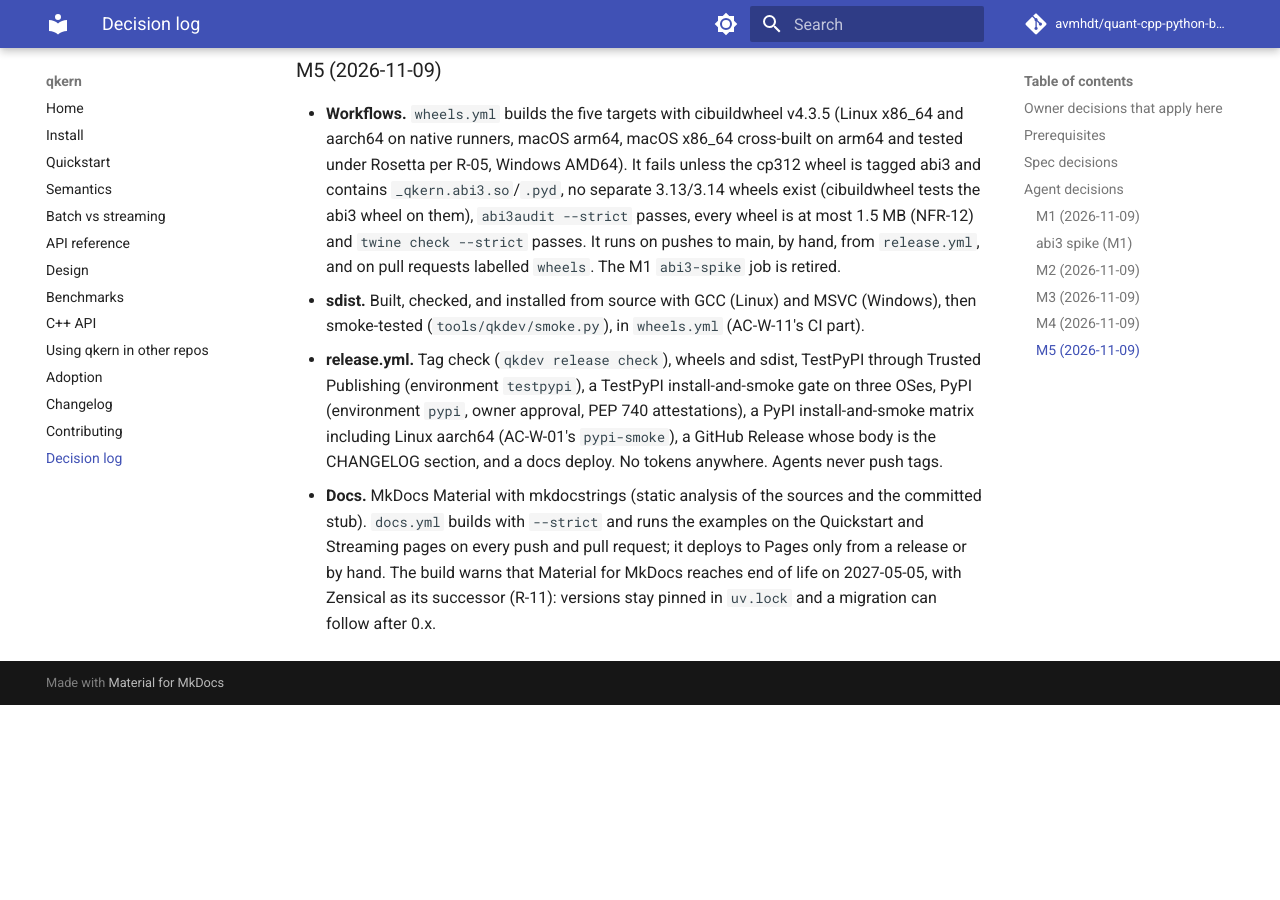
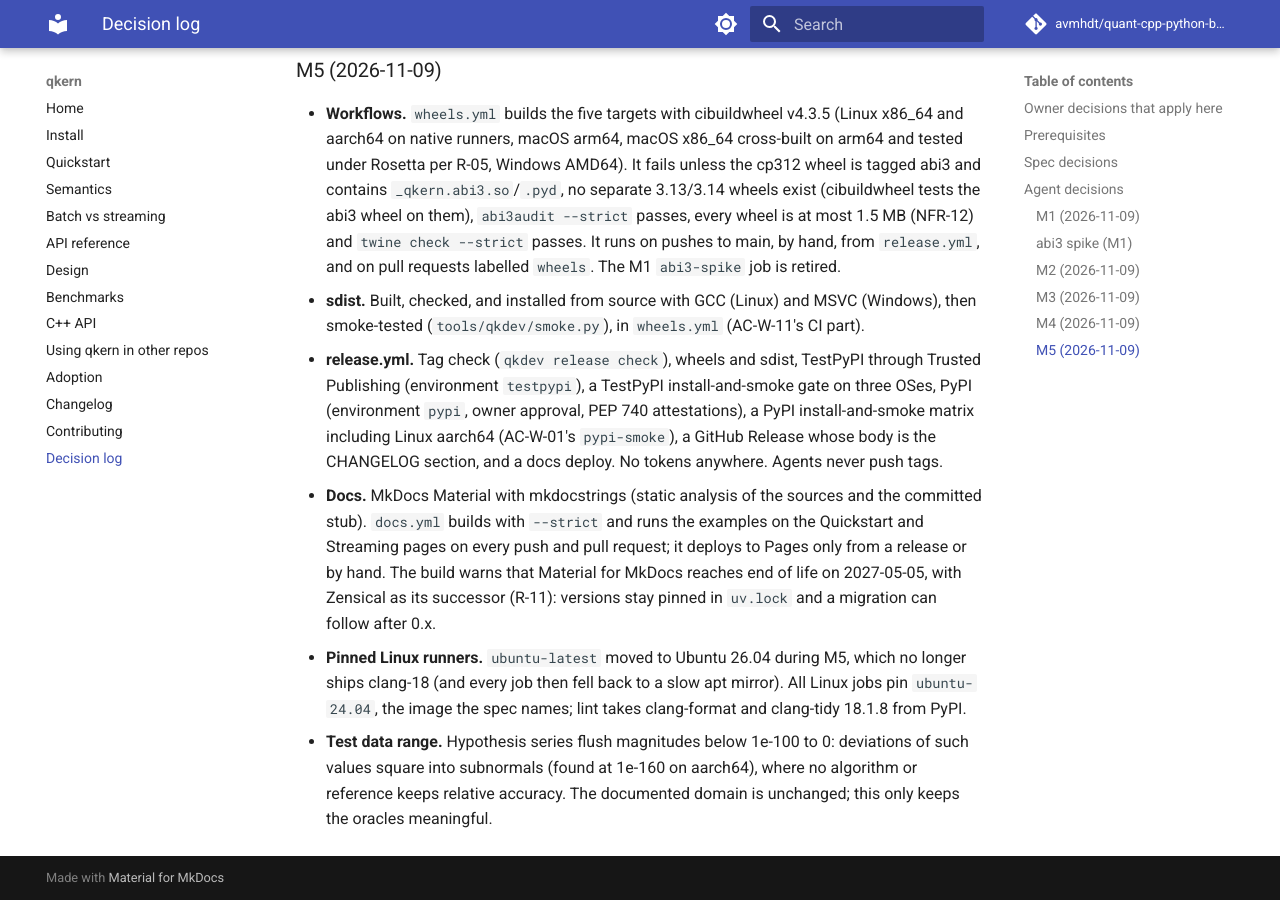
Before and after one commit to avmhdt/quant-cpp-python-bindings, an MkDocs documentation site: the page built from docs/decisions.md, in a window 1280 px wide and 900 px high, scrolled down 8757 px. Built offline with MkDocs 1.6.1 and Material for MkDocs 9.7.7, drawn with Linux system fonts in a browser that asks for light colours; comment, search, counter and statistics services are not loaded; before the commit the page ends 9462 px from its top, so only the background shows below that.

Commit message:
CI: pin ubuntu-24.04; keep hypothesis data out of subnormal-square range
ubuntu-latest became 26.04 without clang-18. Values near 1e-160 square into
subnormals, where neither qkern nor the fsum reference is accurate.

```diff
--- a/docs/decisions.md
+++ b/docs/decisions.md
@@ -310,3 +310,11 @@ or keys ever go in this file.
   by hand. The build warns that Material for MkDocs reaches end of life on 2027-05-05, with
   Zensical as its successor (R-11): versions stay pinned in `uv.lock` and a migration can
   follow after 0.x.
+- **Pinned Linux runners.** `ubuntu-latest` moved to Ubuntu 26.04 during M5, which no longer
+  ships clang-18 (and every job then fell back to a slow apt mirror). All Linux jobs pin
+  `ubuntu-24.04`, the image the spec names; lint takes clang-format and clang-tidy 18.1.8
+  from PyPI.
+- **Test data range.** Hypothesis series flush magnitudes below 1e-100 to 0: deviations of
+  such values square into subnormals (found at 1e-160 on aarch64), where no algorithm or
+  reference keeps relative accuracy. The documented domain is unchanged; this only keeps the
+  oracles meaningful.
```
Also changed, not shown: 6 other files.
